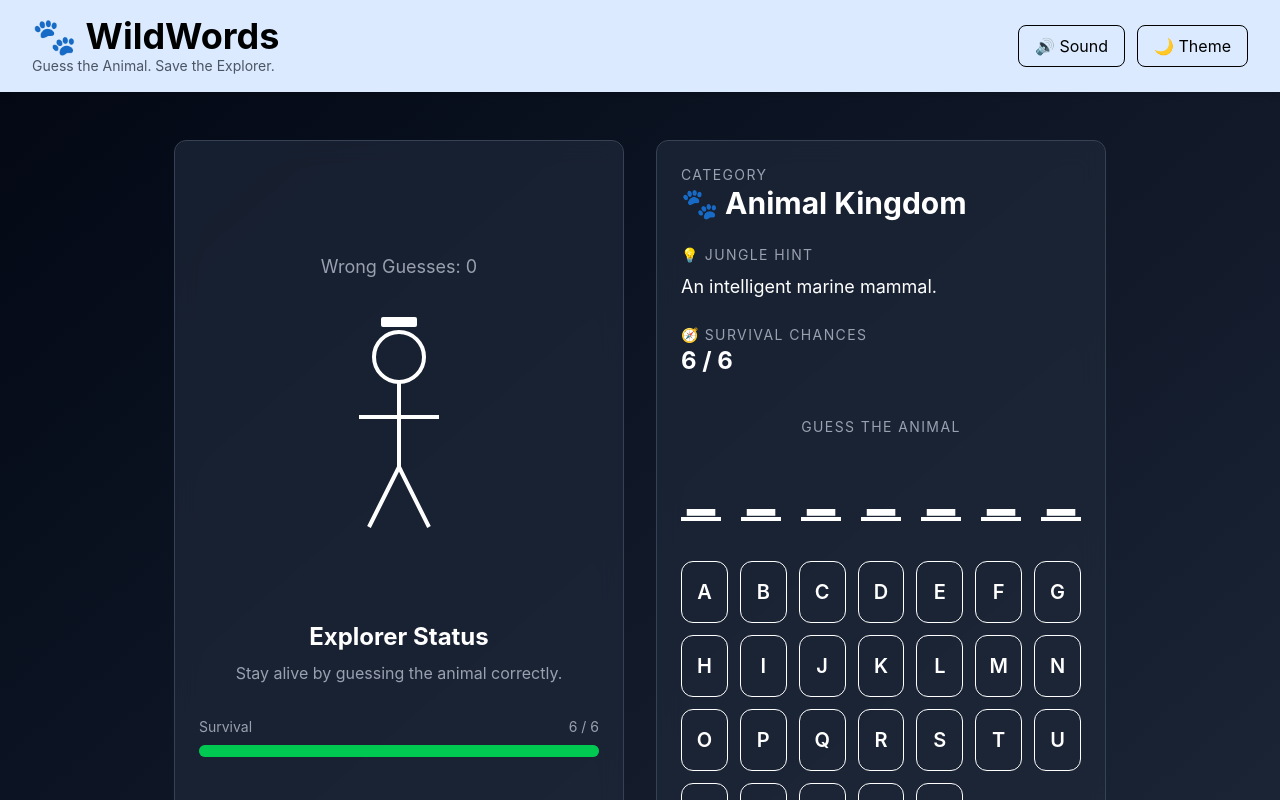
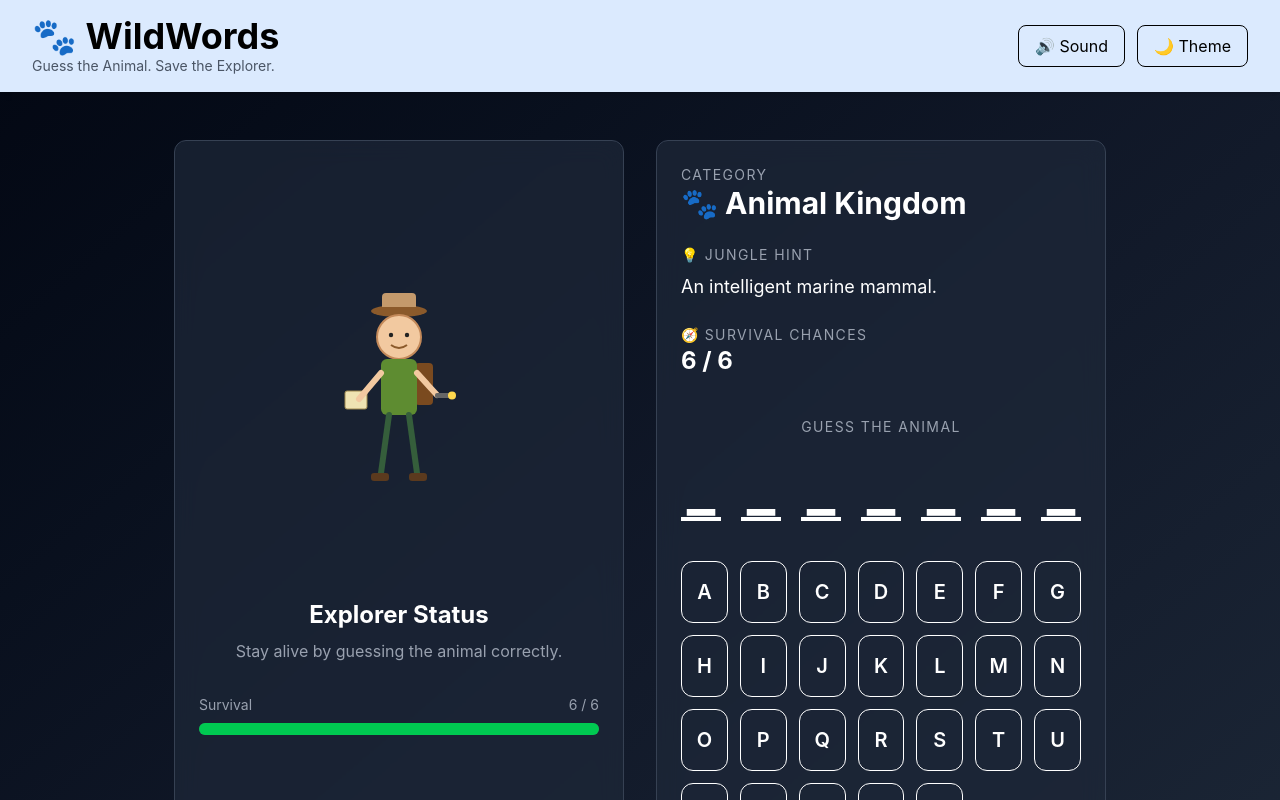
Before and after one commit to Rashika-S/3skill-frontend-internship, a React (Vite) app in the folder Project-3/: page / in a window 1280 px wide. Shown: the top 800 px of the page. Built offline with nearby package versions, Linux system fonts and the light colour scheme.

Commit message:
modified the explorer

```diff
--- a/Project-3/src/App.jsx
+++ b/Project-3/src/App.jsx
@@ -59,7 +59,7 @@ function App() {
   }
 
   return (
-    <div className="min-h-screen flex flex-col bg-gradient-to-br from-gray-950 via-gray-900 to-gray-800 text-white">
+    <div className="min-h-screen flex flex-col bg-linear-to-br from-gray-950 via-gray-900 to-gray-800 text-white">
       <Header />
       <GameLayout
       selectedAnimal={selectedAnimal}
--- a/Project-3/src/components/ExplorerDrawing.jsx
+++ b/Project-3/src/components/ExplorerDrawing.jsx
@@ -1,86 +1,139 @@
 function ExplorerDrawing({ wrongGuesses }) {
   return (
-    <>
-    <p className="text-center text-gray-400 mb-4 text-lg">
-      Wrong Guesses: {wrongGuesses}
-    </p>
     <svg
       width="220"
       height="300"
       viewBox="0 0 220 300"
       className="mx-auto"
     >
+      {/* Hat */}
+      {wrongGuesses < 1 && (
+        <>
+          <ellipse cx="110" cy="36" rx="28" ry="6" fill="#8B5A2B" />
+          <rect x="93" y="18" width="34" height="18" rx="4" fill="#C49A6C" />
+          <rect x="90" y="32" width="40" height="6" rx="3" fill="#8B5A2B" />
+        </>
+      )}
 
       {/* Head */}
-
-      {/* Hat */}
-
-      {wrongGuesses < 1 && (
-        <rect
-          x="92"
-          y="20"
-          width="36"
-          height="10"
-          fill="white"
-          rx="2"
-        />
-      )}
-
       <circle
         cx="110"
-        cy="60"
-        r="25"
-        stroke="white"
-        strokeWidth="4"
+        cy="62"
+        r="22"
+        fill="#F2C9A0"
+        stroke="#C48A5A"
+        strokeWidth="2"
+      />
+      <circle cx="102" cy="60" r="2.2" fill="#222" />
+      <circle cx="118" cy="60" r="2.2" fill="#222" />
+      <path
+        d="M102 70 Q110 76 118 70"
+        stroke="#8B5A2B"
+        strokeWidth="2"
         fill="none"
       />
 
+      {/* Backpack */}
+      {wrongGuesses < 2 && (
+        <>
+          <rect x="126" y="88" width="18" height="42" rx="4" fill="#7A4A1F" />
+        </>
+      )}
+
       {/* Body */}
+      <rect x="92" y="84" width="36" height="56" rx="6" fill="#5E8C31" />
 
+      {/* Map */}
+      {wrongGuesses < 3 && (
+        <>
+        <rect
+          x="56"
+          y="116"
+          width="22"
+          height="18"
+          rx="2"
+          fill="#EFE3B2"
+          stroke="#A08A50"
+        />
+      </>
+      )}
+
+      {/* Arms */}
       <line
-        x1="110"
-        y1="85"
-        x2="110"
-        y2="170"
-        stroke="white"
-        strokeWidth="4"
+        x1="92"
+        y1="98"
+        x2="70"
+        y2="124"
+        stroke="#F2C9A0"
+        strokeWidth="6"
+        strokeLinecap="round"
+      />
+      <line
+        x1="128"
+        y1="98"
+        x2="148"
+        y2="120"
+        stroke="#F2C9A0"
+        strokeWidth="6"
+        strokeLinecap="round"
       />
 
-      {/* Arms */}
-
-      <line
-        x1="70"
-        y1="120"
-        x2="150"
-        y2="120"
-        stroke="white"
-        strokeWidth="4"
-      />
+      {/* Torch */}
+      {wrongGuesses < 4 && (
+        <>
+          <rect x="146" y="118" width="16" height="5" rx="2" fill="#666" />
+          <circle cx="163" cy="120.5" r="4" fill="#FFD84D" />
+        </>
+      )}
 
       {/* Left Leg */}
-
       <line
-        x1="110"
-        y1="170"
-        x2="80"
-        y2="230"
-        stroke="white"
-        strokeWidth="4"
+        x1="100"
+        y1="140"
+        x2="92"
+        y2="198"
+        stroke="#355E3B"
+        strokeWidth="6"
+        strokeLinecap="round"
       />
 
       {/* Right Leg */}
-
       <line
-        x1="110"
-        y1="170"
-        x2="140"
-        y2="230"
-        stroke="white"
-        strokeWidth="4"
+        x1="120"
+        y1="140"
+        x2="128"
+        y2="198"
+        stroke="#355E3B"
+        strokeWidth="6"
+        strokeLinecap="round"
       />
 
+      {/* Boots */}
+      {wrongGuesses < 5 && (
+        <>
+          <rect x="82" y="198" width="18" height="8" rx="3" fill="#5B3A1E" />
+        </>
+      )}
+
+      {wrongGuesses < 6 && (
+        <>
+          <rect x="120" y="198" width="18" height="8" rx="3" fill="#5B3A1E" />
+        </>
+      )}
+
+      {/* Lost Face */}
+      {wrongGuesses >= 6 && (
+        <text
+          x="110"
+          y="74"
+          textAnchor="middle"
+          fontSize="40"
+          fill="red"
+        >
+          ☠
+        </text>
+      )}
     </svg>
-  </>
   );
 }
 
```
